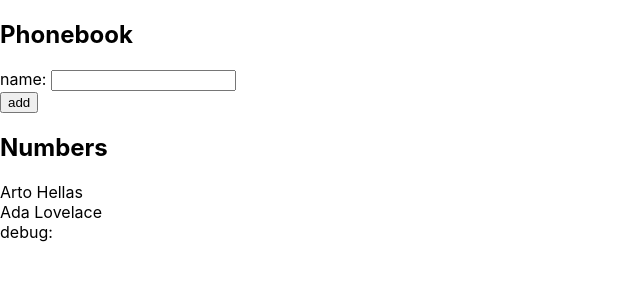
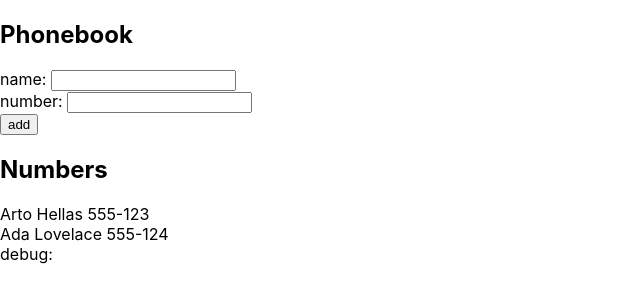
Before and after one commit to sfinell/fs2019, a React (Create React App) app in the folder osa2/puhelinluettelo/: page / in a window 1280 px wide. Shown: the top 302 px of the page, without its empty margins (0-640 px from the left). Built offline with nearby package versions, Linux system fonts and the light colour scheme.

Commit message:
osa 2.8: puhelinluettelo step3

```diff
--- a/osa2/puhelinluettelo/src/App.js
+++ b/osa2/puhelinluettelo/src/App.js
@@ -2,33 +2,39 @@ import React, { useState } from 'react'
 
 const App = () => {
   const [ persons, setPersons] = useState([
-    { name: 'Arto Hellas' },
-    { name: 'Ada Lovelace' }
+    { name: 'Arto Hellas', number: '555-123' },
+    { name: 'Ada Lovelace', number: '555-124' }
   ])
   const [ newName, setNewName ] = useState('')
+  const [ newNumber, setNewNumber ] = useState('')
 
   const addName = (event) => {
     event.preventDefault()
     console.log('button clicked', event.target)
-//    console.log('event:', event)
-    const nameObject = {
-      name: newName
-    }
+  // console.log('event:', event)
   // console.log('persons:', persons)
-  // console.log('nameObject:', nameObject)
-  // console.log('findIndex:', persons.findIndex(e => e.name === newName))
-  if (persons.findIndex(e => e.name === newName) >= 0) {
+    if (persons.findIndex(e => e.name === newName) >= 0) {
       alert(`${newName} is already added to phonebook`)
       return
+    }
+    const nameObject = {
+      name: newName,
+      number: newNumber
     }
     // console.log("uus:", persons.concat(nameObject))
     setPersons(persons.concat(nameObject))
     setNewName("")
+    setNewNumber("")
   }
 
   const handleNameChange = (event) => {
     console.log(event.target.value)
     setNewName(event.target.value)
+  }
+
+  const handleNumberChange = (event) => {
+    console.log(event.target.value)
+    setNewNumber(event.target.value)
   }
 
   return (
@@ -41,11 +47,17 @@ const App = () => {
             onChange={handleNameChange}/>
         </div>
         <div>
+          number: <input
+            value={newNumber}
+            onChange={handleNumberChange}/>
+        </div>
+        <div>
           <button type="submit">add</button>
         </div>
       </form>
       <h2>Numbers</h2>
-      {persons.map(person => <div key={person.name}>{person.name} </div>)}
+      {persons.map(person =>
+        <div key={person.name}>{person.name} {person.number} </div>)}
       <div>debug: {newName}</div>
     </div>
   )
```
